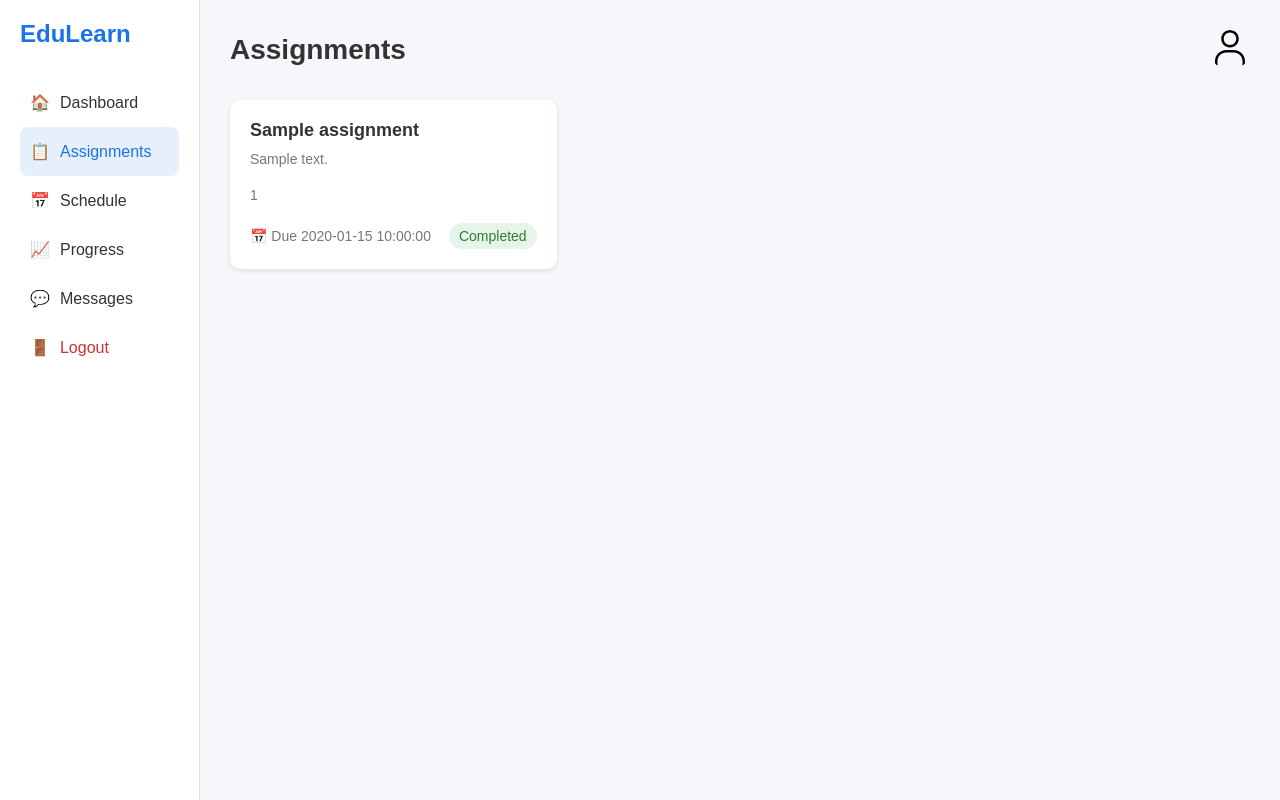
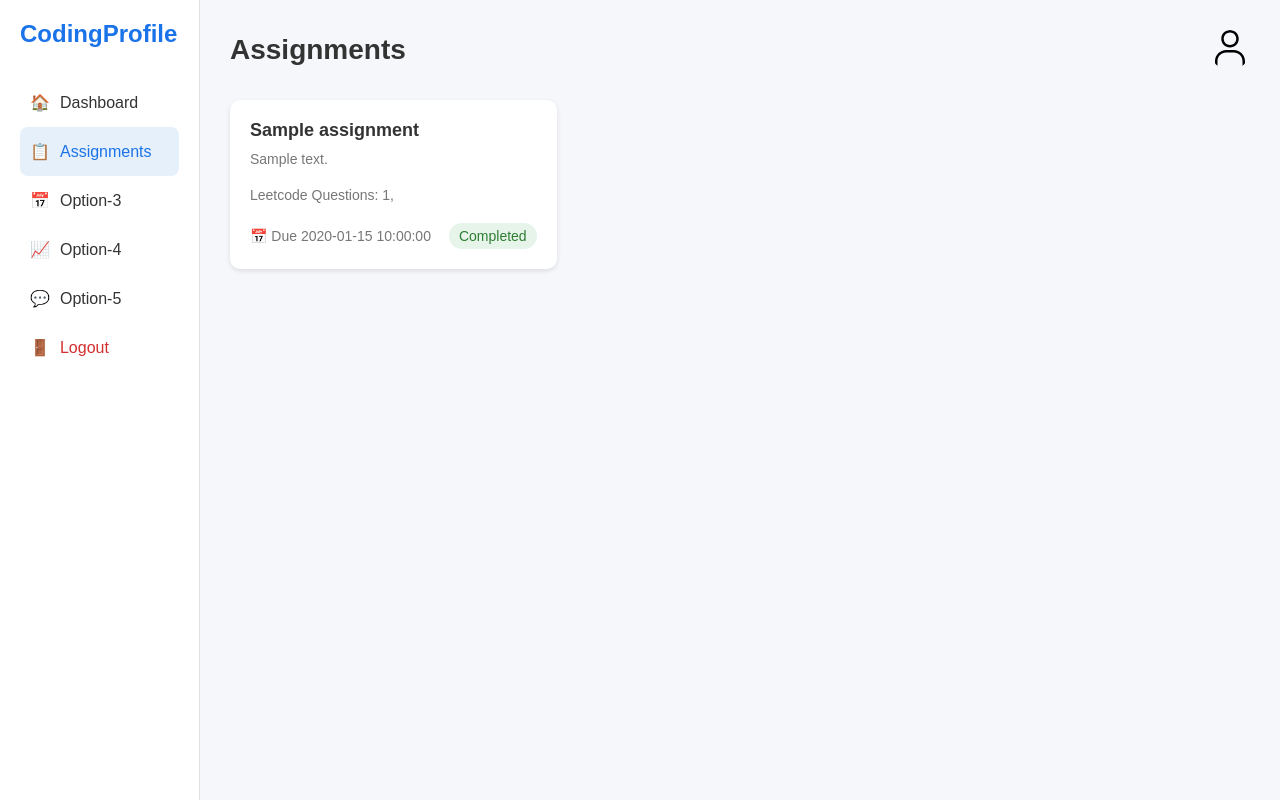
Before and after one commit to nag2mani/CodingProfileTracker, a Flask app: template templates/student/assignments.html in a window 1280 px wide. Run offline with Flask 3, Linux system fonts and the light colour scheme; the template is opened without the code that fills it: most values are stand-ins (such as "Sample title", 1, 10 or a date in 2020).

Commit message:
added leetcode question for student

```diff
--- a/templates/student/assignments.html
+++ b/templates/student/assignments.html
@@ -1,23 +1,25 @@
 <!DOCTYPE html>
 <html lang="en">
+
 <head>
     <meta charset="UTF-8">
     <meta name="viewport" content="width=device-width, initial-scale=1.0">
-    <title>EduLearn - Assignments</title>
+    <title>Coding Profile Tracker</title>
     <link rel="stylesheet" href="{{ url_for('static', filename='css/student/assignments.css') }}">
 </head>
+
 <body>
     <div class="container">
         <!-- Sidebar -->
         <div class="sidebar">
-            <div class="logo">EduLearn</div>
+            <div class="logo">CodingProfile</div>
             <nav>
                 <ul>
                     <li><span class="icon">🏠</span> <a href="/student/dashboard">Dashboard</a></li>
                     <li class="active"><span class="icon">📋</span> Assignments</li>
-                    <li><span class="icon">📅</span> Schedule</li>
-                    <li><span class="icon">📈</span> Progress</li>
-                    <li><span class="icon">💬</span> Messages</li>
+                    <li><span class="icon">📅</span> Option-3</li>
+                    <li><span class="icon">📈</span> Option-4</li>
+                    <li><span class="icon">💬</span> Option-5</li>
                     <li class="logout"><span class="icon">🚪</span> <a href="/logout">Logout</a></li>
                 </ul>
             </nav>
@@ -35,10 +37,19 @@
             <!-- Assignment Cards -->
             <div class="assignment-grid">
                 {% for assignment in assignments %}
-                <div class="assignment-card {% if assignment.status == 'completed' %}completed{% else %}pending{% endif %}">
+                <div
+                    class="assignment-card {% if assignment.status == 'completed' %}completed{% else %}pending{% endif %}">
                     <h3>{{ assignment.name }}</h3>
                     <p>{{ assignment.description }}</p>
-                    <p>{{ assignment.question_number }}</p>
+                    {% if assignment.assignment_questions %}
+                    <p>Leetcode Questions:
+                        {% for question in assignment.assignment_questions %}
+                        {{ question.question_number }},
+                        {% endfor %}
+                    {% else %}
+                    <p>No questions assigned.</p>
+                    {% endif %}
+                </p>
                     <div class="card-footer">
                         <span>📅 Due {{ assignment.due_date }}</span>
                         {% if assignment.status != 'completed' %}
@@ -90,4 +101,5 @@
         });
     </script>
 </body>
+
 </html>
```
Also changed, not shown: templates/student/dashboard.html (+8 -8 lines), templates/teacher/assignments.html (+15 -10 lines), templates/teacher/dashboard.html (+7 -3 lines), 4 other files.
